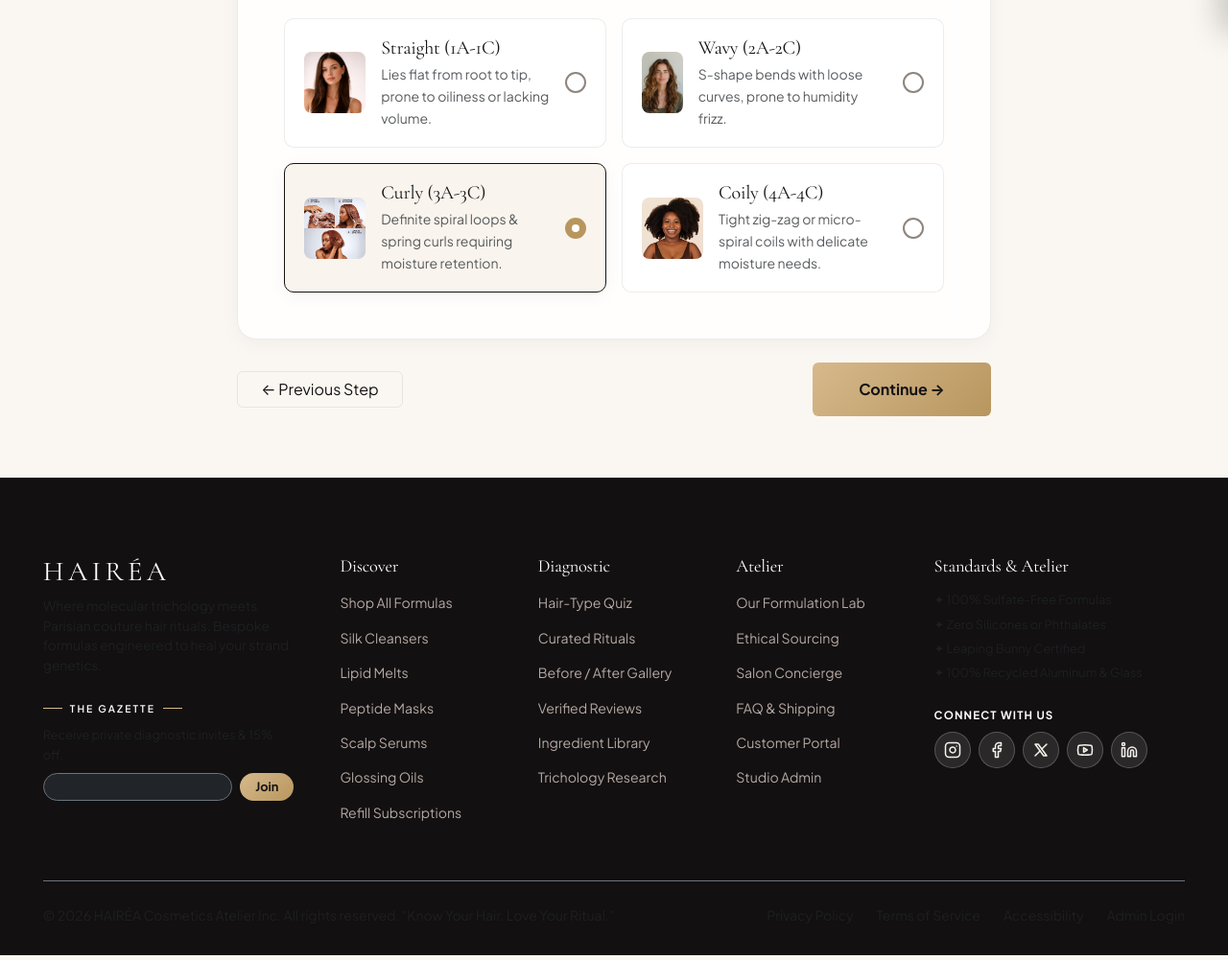
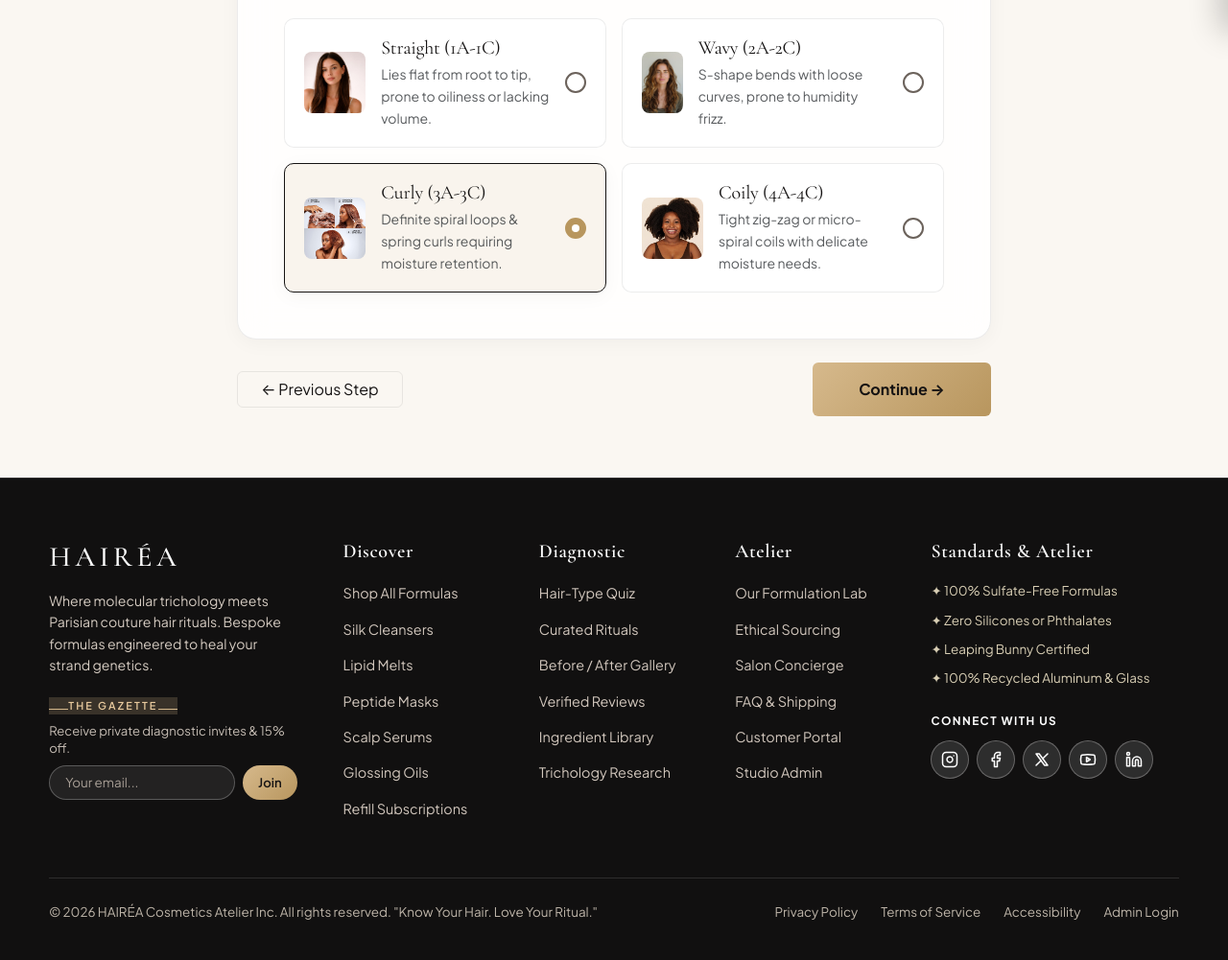
Before and after one commit to EMPSF160/Cosmetics-Hair-Care-Showcase-Portfolio-Gallery, a plain HTML site: page quiz.html in a window 1280 px wide. Shown: the part 767-1768 px from the top of the page at 96% size. Drawn offline with nearby package versions, Linux system fonts and the light colour scheme; a web font is replaced by a local one.

Commit message:
Enhance footer to full width and crystal-clear text contrast in light and dark modes

```diff
--- a/css/style.css
+++ b/css/style.css
@@ -15,8 +15,8 @@
   --bg-dark-editorial: #151313;
 
   --text-primary: #151313;
-  --text-secondary: #5A534E;
-  --text-muted: #8E857E;
+  --text-secondary: #4A4440;
+  --text-muted: #6B625B;
   --text-light: #F7F2EC;
 
   --accent-obsidian: #151313;
@@ -57,13 +57,13 @@
   --bg-glass: rgba(26, 24, 24, 0.7);
   --bg-dark-editorial: #0A0909;
 
-  --text-primary: #F7F2EC;
-  --text-secondary: #C5BCB3;
-  --text-muted: #8E857E;
-  --text-light: #F7F2EC;
-
-  --border-color: rgba(255, 255, 255, 0.08);
-  --border-color-dark: rgba(255, 255, 255, 0.15);
+  --text-primary: #FAF6F0;
+  --text-secondary: #DDD5CD;
+  --text-muted: #B5ACA3;
+  --text-light: #FAF6F0;
+
+  --border-color: rgba(255, 255, 255, 0.1);
+  --border-color-dark: rgba(255, 255, 255, 0.18);
 
   --shadow-subtle: 0 4px 20px rgba(0, 0, 0, 0.3);
   --shadow-medium: 0 10px 30px rgba(0, 0, 0, 0.5);
@@ -1332,46 +1332,169 @@ img {
    Footer
    ========================================================================== */
 
+/* ==========================================================================
+   Footer — Full Width & High Contrast Crystal Visibility in Both Modes
+   ========================================================================== */
+
+#footer-placeholder {
+  width: 100% !important;
+  max-width: 100% !important;
+  display: block !important;
+  margin: 0 !important;
+  padding: 0 !important;
+}
+
 .hairea-footer {
-  background-color: #121010;
-  color: #E8D8D5;
-  padding-top: 80px;
-  padding-bottom: 30px;
-  border-top: 1px solid rgba(255, 255, 255, 0.08);
-}
-
-.footer-heading {
+  width: 100% !important;
+  max-width: 100% !important;
+  margin: 0 !important;
+  background-color: #111010 !important;
+  color: #ECE5DE !important;
+  padding-top: clamp(3rem, 5vw, 4.5rem) !important;
+  padding-bottom: clamp(1.5rem, 3vw, 2.5rem) !important;
+  border-top: 1px solid rgba(255, 255, 255, 0.12) !important;
+  position: relative;
+  z-index: 10;
+}
+
+.hairea-footer .container-fluid {
+  max-width: 100% !important;
+  width: 100% !important;
+  padding-left: clamp(1.5rem, 4vw, 4rem) !important;
+  padding-right: clamp(1.5rem, 4vw, 4rem) !important;
+}
+
+.hairea-footer .footer-brand-title {
   font-family: var(--font-serif);
-  font-size: 1.4rem;
-  color: #FFF;
-  margin-bottom: 20px;
-}
-
-.footer-links li {
+  color: #FFFFFF !important;
+  letter-spacing: 0.15em;
+  font-size: 1.85rem;
+  font-weight: 500;
+  margin-bottom: 0.5rem;
+}
+
+.hairea-footer .footer-desc {
+  color: #D6CCC2 !important;
+  font-size: 0.88rem !important;
+  line-height: 1.6 !important;
+  max-width: 320px;
+}
+
+.hairea-footer .footer-subtext {
+  color: #C5BCB3 !important;
+  font-size: 0.82rem !important;
+  line-height: 1.4 !important;
+}
+
+.hairea-footer .footer-heading {
+  font-family: var(--font-serif);
+  font-size: 1.25rem !important;
+  font-weight: 600 !important;
+  color: #FFFFFF !important;
+  margin-bottom: 18px !important;
+  letter-spacing: 0.03em;
+}
+
+.hairea-footer .footer-links {
+  list-style: none !important;
+  padding: 0 !important;
+  margin: 0 !important;
+}
+
+.hairea-footer .footer-links li {
+  margin-bottom: 11px !important;
+  list-style: none !important;
+}
+
+.hairea-footer .footer-links a {
+  color: #D2C7BD !important;
+  font-size: 0.9rem !important;
+  transition: all 0.25s ease !important;
+  text-decoration: none !important;
+  display: inline-block;
+  opacity: 1 !important;
+}
+
+.hairea-footer .footer-links a:hover {
+  color: #E8CA9E !important;
+  padding-left: 5px !important;
+  text-shadow: 0 0 10px rgba(232, 202, 158, 0.4);
+}
+
+.hairea-footer .footer-standards-list {
+  display: flex;
+  flex-direction: column;
+  gap: 8px;
+  color: #D8CEB4 !important;
+  font-size: 0.84rem !important;
+}
+
+.hairea-footer .footer-standards-list span {
+  color: #D8CEB4 !important;
+  display: block;
+}
+
+.hairea-footer .footer-social-label {
+  display: block;
+  text-transform: uppercase;
+  font-weight: 700;
+  letter-spacing: 0.12em;
+  font-size: 0.74rem;
+  color: #FFFFFF !important;
   margin-bottom: 10px;
-  list-style: none;
-}
-
-.footer-links a {
-  color: #B5A8A4;
-  font-size: 0.88rem;
-  transition: var(--transition-fast);
-}
-
-.footer-links a:hover {
-  color: var(--accent-champagne);
-  padding-left: 4px;
+}
+
+.hairea-footer .newsletter-input {
+  background: rgba(255, 255, 255, 0.08) !important;
+  border: 1px solid rgba(255, 255, 255, 0.25) !important;
+  color: #FFFFFF !important;
+  font-size: 0.84rem !important;
+  border-radius: 9999px !important;
+  padding: 7px 16px !important;
+}
+
+.hairea-footer .newsletter-input::placeholder {
+  color: #A89F96 !important;
+}
+
+.hairea-footer .newsletter-input:focus {
+  background: rgba(255, 255, 255, 0.14) !important;
+  border-color: #D6B98C !important;
+  color: #FFFFFF !important;
+  box-shadow: 0 0 0 3px rgba(214, 185, 140, 0.3) !important;
+}
+
+.hairea-footer .footer-bottom-bar {
+  border-top: 1px solid rgba(255, 255, 255, 0.12) !important;
+  padding-top: 1.5rem !important;
+}
+
+.hairea-footer .footer-copyright {
+  color: #BDB4A8 !important;
+  font-size: 0.84rem !important;
+}
+
+.hairea-footer .footer-bottom-links a {
+  color: #BDB4A8 !important;
+  font-size: 0.84rem !important;
+  text-decoration: none !important;
+  transition: color 0.2s ease !important;
+}
+
+.hairea-footer .footer-bottom-links a:hover {
+  color: #FFFFFF !important;
+  text-decoration: underline !important;
 }
 
 .footer-social-icon {
-  width: 38px;
-  height: 38px;
-  min-width: 38px;
-  min-height: 38px;
+  width: 40px;
+  height: 40px;
+  min-width: 40px;
+  min-height: 40px;
   border-radius: 50%;
-  background: rgba(255, 255, 255, 0.1);
-  border: 1px solid rgba(255, 255, 255, 0.22);
-  color: #F7F2EC;
+  background: rgba(255, 255, 255, 0.12);
+  border: 1px solid rgba(255, 255, 255, 0.28);
+  color: #FFFFFF !important;
   display: inline-flex;
   align-items: center;
   justify-content: center;
@@ -1384,20 +1507,20 @@ img {
 .footer-social-icon i {
   width: 18px;
   height: 18px;
-  stroke: #F7F2EC;
+  stroke: #FFFFFF !important;
   transition: stroke 0.3s ease;
 }
 
 .footer-social-icon:hover {
-  background: linear-gradient(135deg, #D6B98C 0%, #B8965E 100%);
-  color: #151313;
-  border-color: #D6B98C;
+  background: linear-gradient(135deg, #D6B98C 0%, #B8965E 100%) !important;
+  color: #151313 !important;
+  border-color: #D6B98C !important;
   transform: translateY(-3px);
-  box-shadow: 0 6px 16px rgba(214, 185, 140, 0.35);
+  box-shadow: 0 6px 16px rgba(214, 185, 140, 0.4);
 }
 
 .footer-social-icon:hover svg {
-  stroke: #151313;
+  stroke: #151313 !important;
 }
 
 /* ==========================================================================
--- a/js/app.js
+++ b/js/app.js
@@ -323,35 +323,37 @@ const App = {
     });
   },
 
-  // Footer Component Rendering — Strict 1-Row Layout
+  // Footer Component Rendering — Strict 1-Row Layout & Full Width Crystal Clear Legibility
   renderFooter() {
     const footerContainer = document.getElementById("footer-placeholder");
     if (!footerContainer) return;
 
     footerContainer.innerHTML = `
       <footer class="hairea-footer">
-        <div class="container-fluid px-lg-5">
+        <div class="container-fluid">
           <div class="row g-4 g-xl-5 mb-5 align-items-start">
             <!-- 1. Brand & Newsletter (3 Cols) -->
             <div class="col-xl-3 col-lg-3 col-md-6 col-12">
-              <h2 class="font-serif text-white mb-2" style="letter-spacing: 0.15em; font-size: 1.8rem;">HAIRÉA</h2>
-              <p class="text-muted mb-3" style="font-size: 0.86rem; line-height: 1.5;">
+              <a href="index.html" class="d-inline-block text-decoration-none mb-2">
+                <h2 class="footer-brand-title">HAIRÉA</h2>
+              </a>
+              <p class="footer-desc mb-3">
                 Where molecular trichology meets Parisian couture hair rituals. Bespoke formulas engineered to heal your strand genetics.
               </p>
-              <div class="newsletter-box">
-                <span class="editorial-tag text-white mb-2" style="font-size: 0.65rem;">The Gazette</span>
-                <p class="small text-muted mb-2" style="font-size: 0.8rem;">Receive private diagnostic invites & 15% off.</p>
+              <div class="newsletter-box mt-3">
+                <span class="editorial-tag text-white mb-2 d-inline-block" style="font-size: 0.68rem; background: rgba(214, 185, 140, 0.2); border-color: rgba(214, 185, 140, 0.4); color: #E8CA9E !important;">The Gazette</span>
+                <p class="footer-subtext mb-2">Receive private diagnostic invites & 15% off.</p>
                 <form onsubmit="App.handleNewsletter(event)" class="d-flex gap-2">
-                  <input type="email" id="newsletterEmail" class="form-control form-control-sm bg-dark border-secondary text-white rounded-pill px-3" placeholder="Your email..." required style="font-size: 0.8rem;">
-                  <button type="submit" class="btn btn-sm btn-hairea-gold px-3 rounded-pill" style="font-size: 0.8rem;">Join</button>
+                  <input type="email" id="newsletterEmail" class="form-control newsletter-input" placeholder="Your email..." required>
+                  <button type="submit" class="btn btn-sm btn-hairea-gold px-3 rounded-pill fw-semibold" style="font-size: 0.82rem; white-space: nowrap;">Join</button>
                 </form>
               </div>
             </div>
 
             <!-- 2. Discover Links (2 Cols) -->
             <div class="col-xl-2 col-lg-2 col-md-3 col-6">
-              <h4 class="footer-heading" style="font-size: 1.15rem; margin-bottom: 14px;">Discover</h4>
-              <ul class="footer-links p-0 m-0">
+              <h4 class="footer-heading">Discover</h4>
+              <ul class="footer-links">
                 <li><a href="shop.html">Shop All Formulas</a></li>
                 <li><a href="shop.html?category=Shampoo">Silk Cleansers</a></li>
                 <li><a href="shop.html?category=Conditioner">Lipid Melts</a></li>
@@ -364,8 +366,8 @@ const App = {
 
             <!-- 3. Diagnostic Links (2 Cols) -->
             <div class="col-xl-2 col-lg-2 col-md-3 col-6">
-              <h4 class="footer-heading" style="font-size: 1.15rem; margin-bottom: 14px;">Diagnostic</h4>
-              <ul class="footer-links p-0 m-0">
+              <h4 class="footer-heading">Diagnostic</h4>
+              <ul class="footer-links">
                 <li><a href="quiz.html">Hair-Type Quiz</a></li>
                 <li><a href="routines.html">Curated Rituals</a></li>
                 <li><a href="transformations.html">Before / After Gallery</a></li>
@@ -377,8 +379,8 @@ const App = {
 
             <!-- 4. Atelier Links (2 Cols) -->
             <div class="col-xl-2 col-lg-2 col-md-3 col-6">
-              <h4 class="footer-heading" style="font-size: 1.15rem; margin-bottom: 14px;">Atelier</h4>
-              <ul class="footer-links p-0 m-0">
+              <h4 class="footer-heading">Atelier</h4>
+              <ul class="footer-links">
                 <li><a href="about.html">Our Formulation Lab</a></li>
                 <li><a href="about.html#sustainability">Ethical Sourcing</a></li>
                 <li><a href="contact.html">Salon Concierge</a></li>
@@ -390,15 +392,15 @@ const App = {
 
             <!-- 5. Standards & Social Icons (3 Cols) -->
             <div class="col-xl-3 col-lg-3 col-md-5 col-12">
-              <h4 class="footer-heading" style="font-size: 1.15rem; margin-bottom: 14px;">Standards & Atelier</h4>
-              <div class="d-flex flex-column gap-1 text-muted small mb-4" style="font-size: 0.8rem;">
+              <h4 class="footer-heading">Standards & Atelier</h4>
+              <div class="footer-standards-list mb-4">
                 <span>✦ 100% Sulfate-Free Formulas</span>
                 <span>✦ Zero Silicones or Phthalates</span>
                 <span>✦ Leaping Bunny Certified</span>
                 <span>✦ 100% Recycled Aluminum & Glass</span>
               </div>
               <div>
-                <span class="small text-uppercase fw-bold text-white d-block mb-2" style="letter-spacing: 0.1em; font-size: 0.72rem;">Connect With Us</span>
+                <span class="footer-social-label">Connect With Us</span>
                 <div class="d-flex flex-wrap gap-2 text-white align-items-center">
                   <a href="https://instagram.com" target="_blank" rel="noopener noreferrer" class="footer-social-icon" aria-label="Instagram" title="Instagram">
                     <svg xmlns="http://www.w3.org/2000/svg" width="18" height="18" viewBox="0 0 24 24" fill="none" stroke="currentColor" stroke-width="2" stroke-linecap="round" stroke-linejoin="round"><rect width="20" height="20" x="2" y="2" rx="5" ry="5"/><path d="M16 11.37A4 4 0 1 1 12.63 8 4 4 0 0 1 16 11.37z"/><line x1="17.5" x2="17.51" y1="6.5" y2="6.5"/></svg>
@@ -420,13 +422,13 @@ const App = {
             </div>
           </div>
 
-          <div class="border-top border-secondary pt-4 d-flex flex-column flex-md-row justify-content-between align-items-center text-muted small gap-3">
-            <p class="mb-0">© 2026 HAIRÉA Cosmetics Atelier Inc. All rights reserved. "Know Your Hair. Love Your Ritual."</p>
-            <div class="d-flex gap-4">
-              <a href="#" class="text-muted">Privacy Policy</a>
-              <a href="#" class="text-muted">Terms of Service</a>
-              <a href="#" class="text-muted">Accessibility</a>
-              <a href="admin.html" class="text-muted">Admin Login</a>
+          <div class="footer-bottom-bar d-flex flex-column flex-md-row justify-content-between align-items-center gap-3">
+            <p class="footer-copyright mb-0">© 2026 HAIRÉA Cosmetics Atelier Inc. All rights reserved. "Know Your Hair. Love Your Ritual."</p>
+            <div class="footer-bottom-links d-flex flex-wrap gap-4">
+              <a href="about.html">Privacy Policy</a>
+              <a href="about.html">Terms of Service</a>
+              <a href="contact.html">Accessibility</a>
+              <a href="admin.html">Admin Login</a>
             </div>
           </div>
         </div>
```
